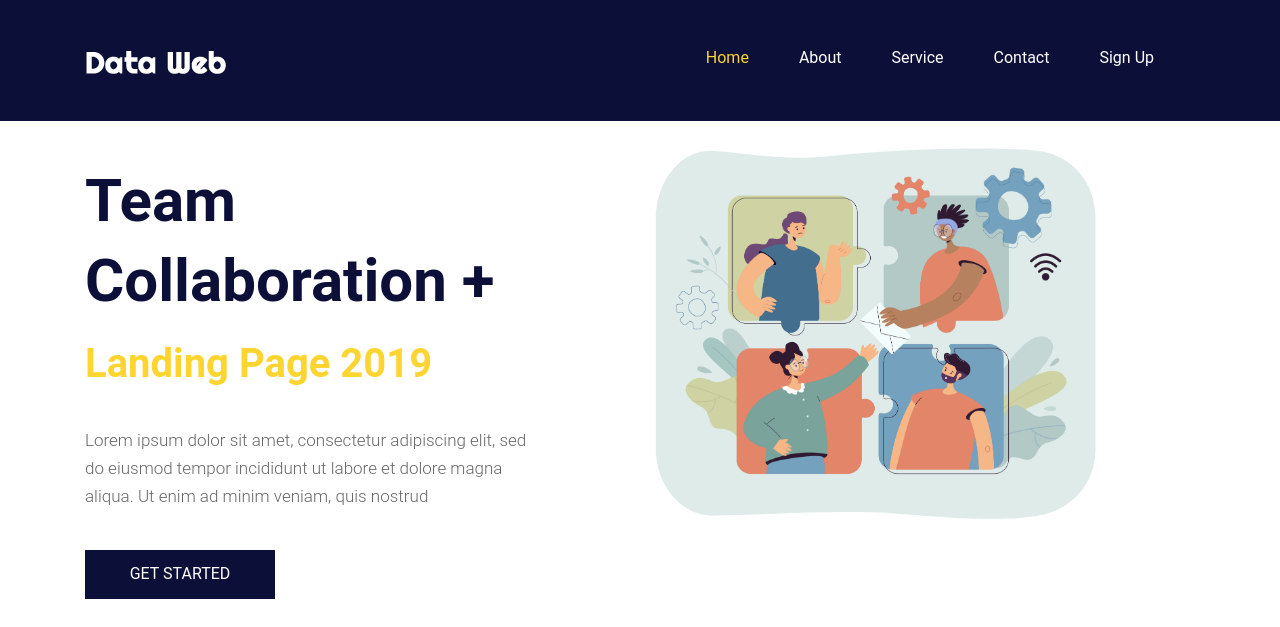
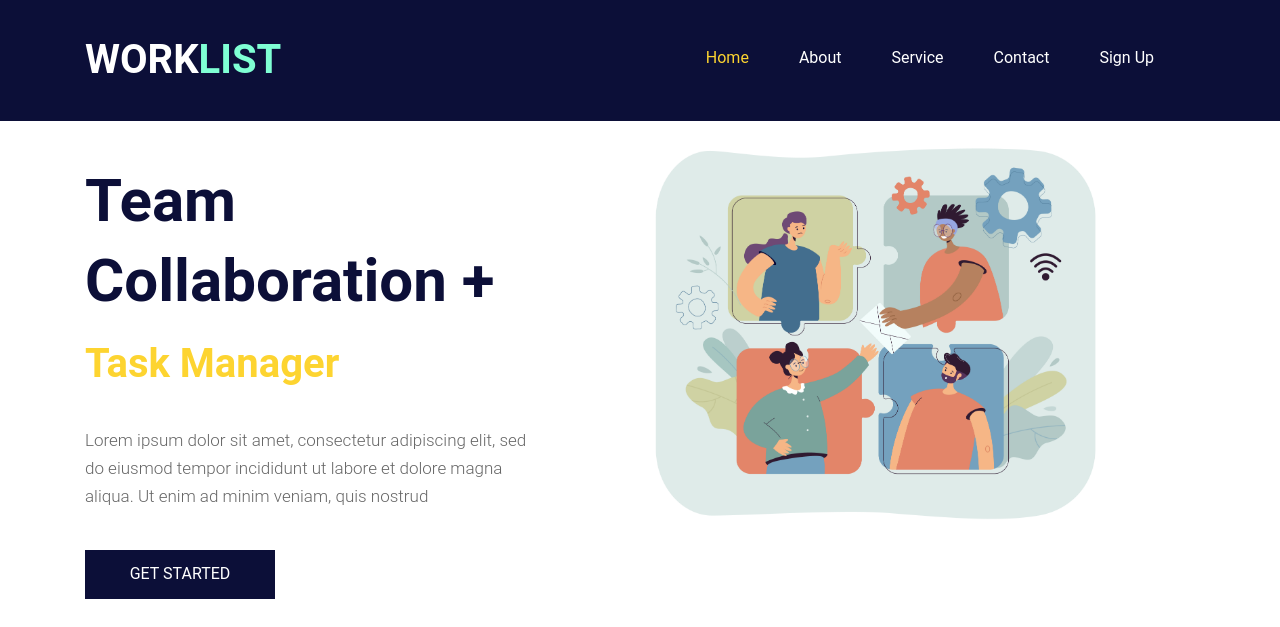
Before and after one commit to ibsa21/Task-Manager, a Django app: page /?next=/user/ in a window 1280 px wide. Shown: the top 627 px of the page. Run offline with Django 4.2, Linux system fonts and the light colour scheme; data comes from the database, SQL or seed files in the repository; both versions use the stored data as it was after the commit; some libraries are stand-ins or nearby versions.

Commit message:
Feat: Customized user Interface
Changed context_processor to return a data that's relavant to the user currently

Rendered customized data into home_page and project_show template

```diff
--- a/TaskManager/Templates/home_page.html
+++ b/TaskManager/Templates/home_page.html
@@ -31,7 +31,7 @@
                      <div class="full">
                         <div class="center-desk">
                            <div class="logo">
-                              <a href="{% url 'homepage' %}"><img src="{% static 'images/logo.png'%}" alt="#" /></a>
+                              <a href="{% url 'homepage' %}">Work<span style="color: aquamarine;">list</span></a>
                            </div>
                         </div>
                      </div>
@@ -76,7 +76,7 @@
                <div class="col-md-5">
                   <div class="text-bg">
                      <h1>Team Collaboration + <br> </h1>
-                     <span>Landing Page 2019</span>
+                     <span>Task Manager</span>
                      <p>Lorem ipsum dolor sit amet, consectetur adipiscing elit, sed do eiusmod tempor incididunt ut labore et dolore magna aliqua. Ut enim ad minim veniam, quis nostrud </p>
                      <a href="{% url 'registration' %}">Get Started</a>
                   </div>
--- a/TaskManager/projects/context_processors.py
+++ b/TaskManager/projects/context_processors.py
@@ -1,20 +1,27 @@
-from collections import UserList
+# from collections import UserList
 from .models import Task, TaskUser
 from Team.models import Team
+from django.db.models import Q
 from django.contrib.auth.models import User
 from django.contrib.auth.decorators import login_required
 
 
 def access_completed_task(request):
-    completed_task = Task.objects.filter(task_status = 'C')
+    filter_one = Q(task_status = 'C')
+    filter_two = Q(assigned_to = request.user.id)
+    completed_task = Task.objects.filter(filter_one & filter_two)
     return {'completed':completed_task, 'no_completed':len(completed_task)}
 
 def access_inprogress_task(request):
-    inprogress = Task.objects.filter(task_status = 'P')
+    filter_one = Q(task_status = 'I')
+    filter_two = Q(assigned_to = request.user.id)
+    inprogress = Task.objects.filter(filter_one & filter_two)
     return {'inprogress':inprogress, 'no_inprogress':len(inprogress)}
 
 def access_todo_task(request):
-    todo_task = Task.objects.filter(task_status = 'TD')
+    filter_one = Q(task_status = 'TD')
+    filter_two = Q(assigned_to = request.user.id)
+    todo_task = Task.objects.filter(filter_one & filter_two)
     return {'todoTasks':todo_task, 'no_todo':len(todo_task)}
 
 def return_user(request):
```
Also changed, not shown: TaskManager/db.sqlite3.
